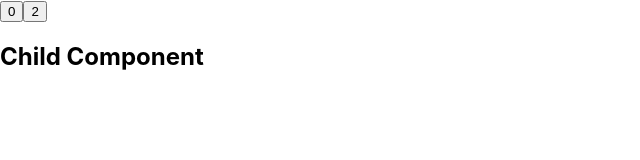
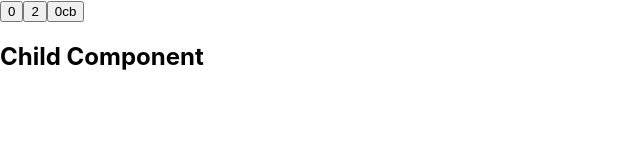
Before and after one commit to andrey-kupets/react_trainings2, a React (Create React App) app in the folder react_trainings2/: page / in a window 1280 px wide. Shown: the top 160 px of the page, without its empty margins (0-640 px from the left). Built offline with nearby package versions, Linux system fonts and the light colour scheme.

Commit message:
3. React Hooks: useCallback => memorize functions

```diff
--- a/react_trainings2/src/App.js
+++ b/react_trainings2/src/App.js
@@ -346,7 +346,7 @@
 // export default App;
 
 // 3. REACT HOOKS
-import React, {memo, useEffect, useMemo, useState} from "react";
+import React, {memo, useCallback, useEffect, useMemo, useState} from "react";
 
 const fn = (a, b) => {
   console.log('called');
@@ -361,6 +361,7 @@ const Child = memo(() => { // memorize components
 const App = () => {
   const [counter, setCounter] = useState(0);
   const [counter2, setCounter2] = useState(2);
+  const [counter3, setCounter3] = useState(0);
 
   const inc = () => {
     // setTimeout(() => { // clearly seen the difference in common & cb styles of setState using
@@ -386,12 +387,20 @@ const App = () => {
   console.log(logic); // fn called only necessary deps is
 
 
+  const inc3 = useCallback(() => { // memorize function
+    console.log(counter3);
+    setCounter3(counter3 + 1);
+  },[counter]);
+
+
   return (
     <div>
       <button onClick={inc}>{counter}</button>
       <button onClick={inc2}>{counter2}</button>
+      <button onClick={inc3}>{counter3}cb</button>
 
-      <Child/>
+      {/*<Child/>*/}
+      <Child inc={inc}/>
     </div>
   )
 }
```
